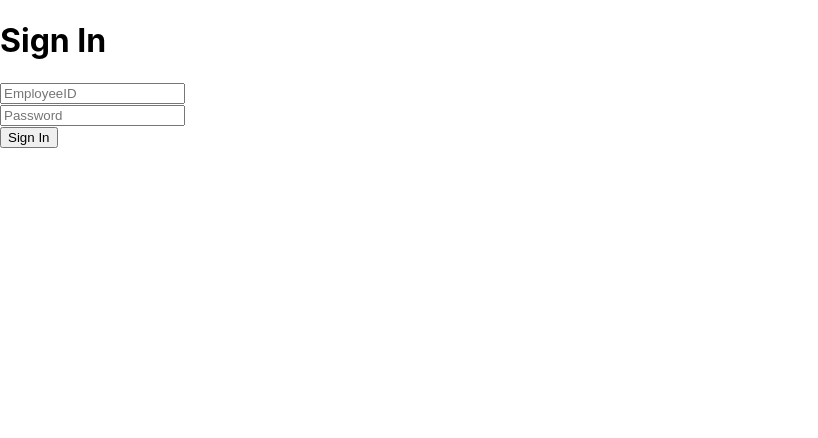
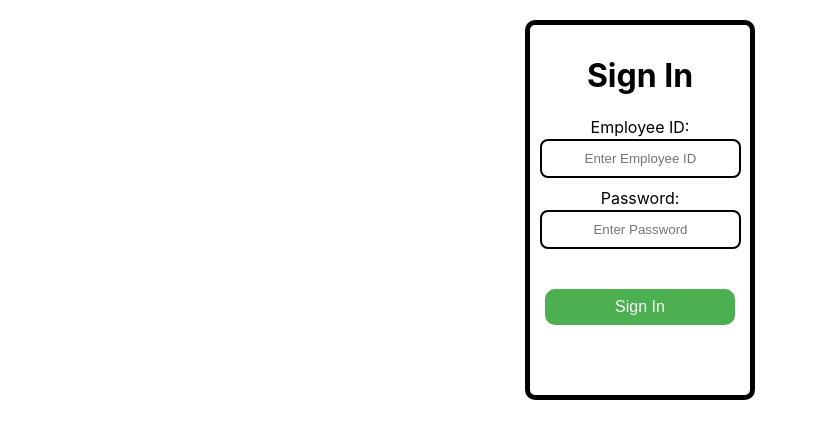
Before and after one commit to joshuawong96/techtrek, a React (Create React App) app in the folder frontend/: page /login in a window 1280 px wide. Shown: the top 438 px of the page, without its empty margins (0-818 px from the left). Built offline with nearby package versions, Linux system fonts and the light colour scheme.

Commit message:
update to login page

```diff
--- a/frontend/src/Pages/LoginPage.js
+++ b/frontend/src/Pages/LoginPage.js
@@ -1,10 +1,11 @@
 import React, { useState } from 'react'
 import axios from "axios";
 import { Link , useNavigate } from "react-router-dom";
+import '../css/LoginPage.css'
 
 const LoginPage = () => {
   const [data, setData] = useState({ employeeID: "", password: "" });
-    const [error, setError] = useState("");
+  const [error, setError] = useState("");
 
     // Helper function to send the data to the server.
     const handleChange = ({ currentTarget: input }) => {
@@ -18,6 +19,7 @@ const LoginPage = () => {
         e.preventDefault();
         try {
             const { data: res } = await axios.post("/api/login/signin", data);
+            localStorage.setItem("employeeID", data.employeeID);
             localStorage.setItem("token", res.data);
             navigate("/dashboard");
         } catch (error) {
@@ -36,51 +38,46 @@ const LoginPage = () => {
     };
 
     return (
-      <div >
-          <div >
-              <div >
+      <div>
+        <h2></h2>
+              <div className='main_div_container'>
                   <form
-                      // className={styles.form_container}
+                      className='form_container'
                       onSubmit={handleSubmit}
                   >
                       <h1>Sign In</h1>
-                      <input
+                      <label>Employee ID: </label>
+                      <input className='input'
                           type="text"
-                          placeholder="EmployeeID"
+                          placeholder="Enter Employee ID"
                           name="employeeID"
                           onChange={handleChange}
                           value={data.employeeID}
                           required
                           // className={styles.input}
                       /> <br></br>
-                      <input
+                      <label>Password: </label>
+                      <input className='input'
                           type="password"
-                          placeholder="Password"
+                          placeholder="Enter Password"
                           name="password"
                           onChange={handleChange}
                           value={data.password}
                           required
                           // className={styles.input}
                       />
+                      <div className='errorMessageDiv'>
                       {error && (
-                          <div >{error}</div>
+                          <p className='errorMessage'>{error}</p>
                       )}
+                      </div>
                       <br></br>
-                      <button type="submit" >
+                      <button type="submit" className='submitButton'>
                           Sign In
                       </button>
                   </form>
               </div>
-              {/* <div className={styles.right}>
-                  <h1>New User?</h1>
-                  <Link to="../login/signup">
-                      <button type="button" className={styles.white_btn}>
-                          Sign Up
-                      </button>
-                  </Link>
-              </div> */}
-          </div>
-      </div>
+              </div>
   );
 };
 
--- /dev/null
+++ b/frontend/src/css/LoginPage.css
@@ -0,0 +1,50 @@
+.main_div_container {
+    position: relative;
+    text-align: center;
+    border-style: solid;
+    border-width: 5px;
+    display: 20px;
+    padding: 10px 10px;
+    width: 200px;
+    height: 350px;
+    margin: auto;
+    border-radius: 10px;
+    border-color: black;
+
+}
+
+.form_container {
+    height: 300px;
+    border: #4CAF50;
+    border-width: 10px;
+
+}
+
+.submitButton {
+    margin-top: 10px;
+    background-color: #4CAF50; /* Green */
+    border: none;
+    color: white;
+    padding: 9px 70px;
+    text-align: center;
+    text-decoration: none;
+    display: inline-block;
+    font-size: 16px;
+    border-radius: 10px;
+    margin-top: 10px;
+}
+
+.input {
+    border: 2px solid black;
+    border-radius: 8px;
+    padding: 10px;
+    text-align: center;
+    margin-top: 2px;
+    margin-bottom: 10px;
+}
+
+.errorMessage {
+    text-align-last: center;
+    font-size: 12px;
+    color: red;
+}
```
